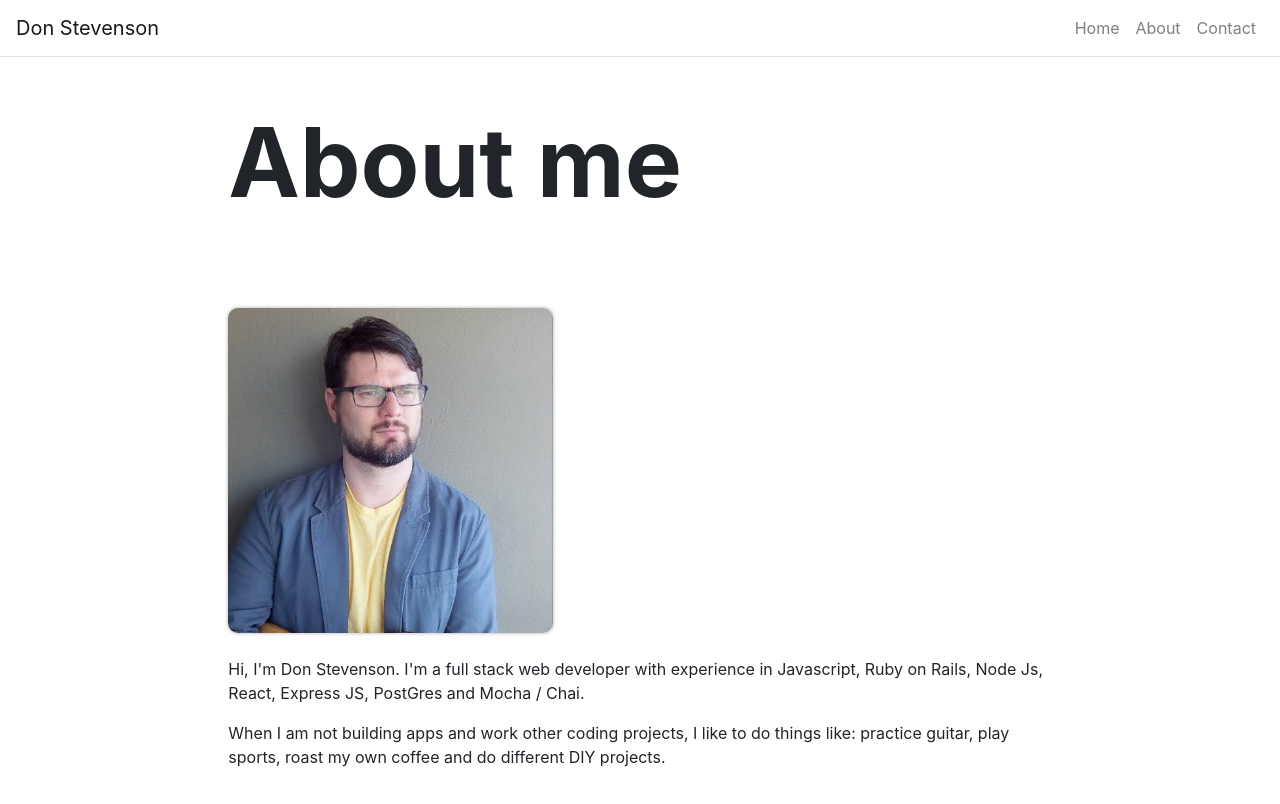
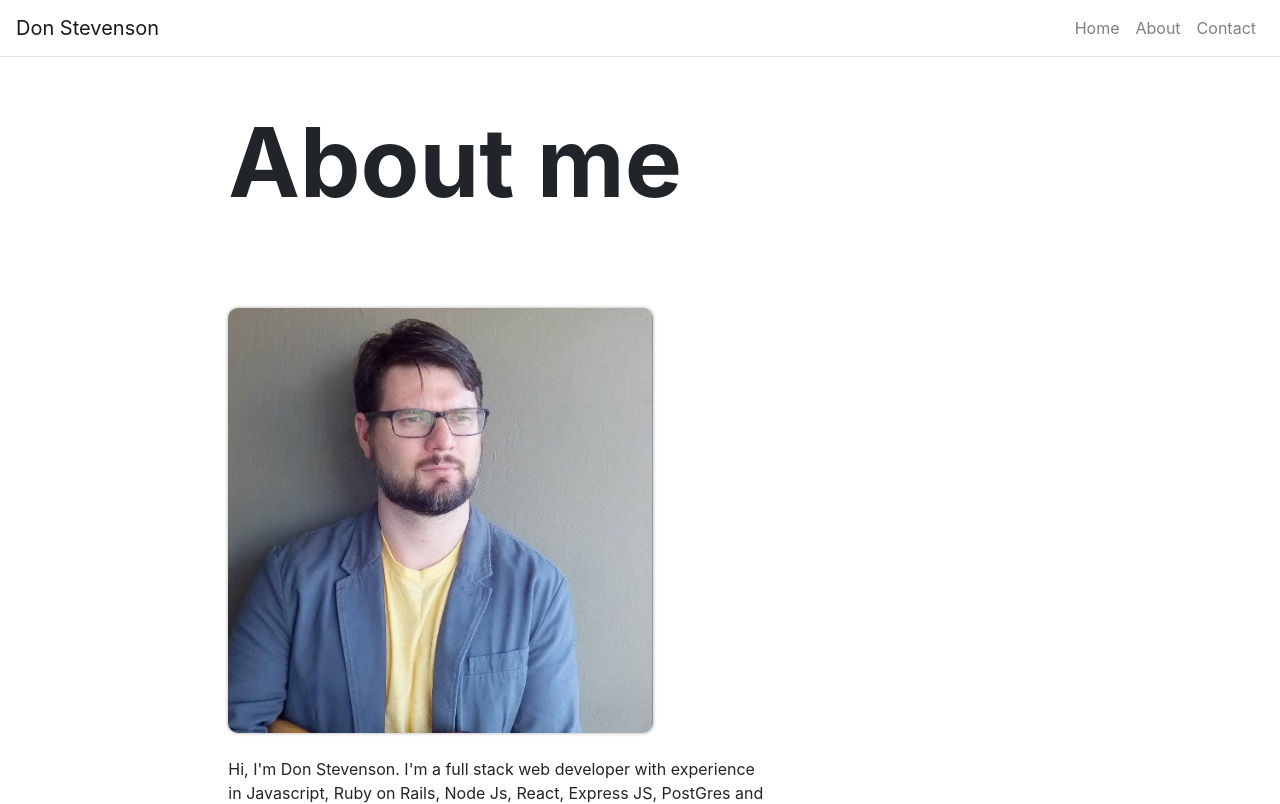
Before and after one commit to Don-Stevenson/personalWebsite, a React (Create React App) app: page /about in a window 1280 px wide. Shown: the top 804 px of the page. Built offline with nearby package versions, Linux system fonts and the light colour scheme.

Commit message:
update cardinfo page

```diff
--- a/src/components/CardInfo.js
+++ b/src/components/CardInfo.js
@@ -9,7 +9,7 @@ export default function CardInfo(props) {
       <p className="d-card-subtitle">{props.subTitle} </p>
       <a href={props.link} target="_blank" rel="noopener noreferrrer">
         {" "}
-        View{" "}
+        View Code{" "}
       </a>
     </animated.div>
   );
--- a/src/index.css
+++ b/src/index.css
@@ -14,7 +14,6 @@ code {
 
 .d-card{
   margin: 20px;
-
 }
 
 .d-card-image {
@@ -41,8 +40,8 @@ code {
 
 .d-card-profile{
   border-radius: 10px;
-  width: 325px;
-  height: 340x;
+  width: 425px;
+  height: 440x;
   box-shadow: 0px 0px 3px 1px #ccc;
   align-items: 'right';
 }
--- a/src/pages/AboutPage.js
+++ b/src/pages/AboutPage.js
@@ -12,14 +12,14 @@ export default function AboutPage(props) {
         <br></br>
         <br></br>
         <p>
-          Hi, I'm Don Stevenson. I'm a full stack web developer with experience
-          in Javascript, Ruby on Rails, Node Js, React, Express JS, PostGres and
+          Hi, I'm Don Stevenson. I'm a full stack web developer with experience <br></br>
+          in Javascript, Ruby on Rails, Node Js, React, Express JS, PostGres and  <br></br>
           Mocha / Chai.
         </p>
         <p>
           {" "}
-          When I am not building apps and work other coding projects, I like to
-          do things like: practice guitar, play sports, roast my own coffee and
+          When I am not building apps and work other coding projects, I like to  <br></br>
+          do things like: practice guitar, play sports, roast my own coffee and  <br></br>
           do different DIY projects.{" "}
         </p>
       </Content>
```
